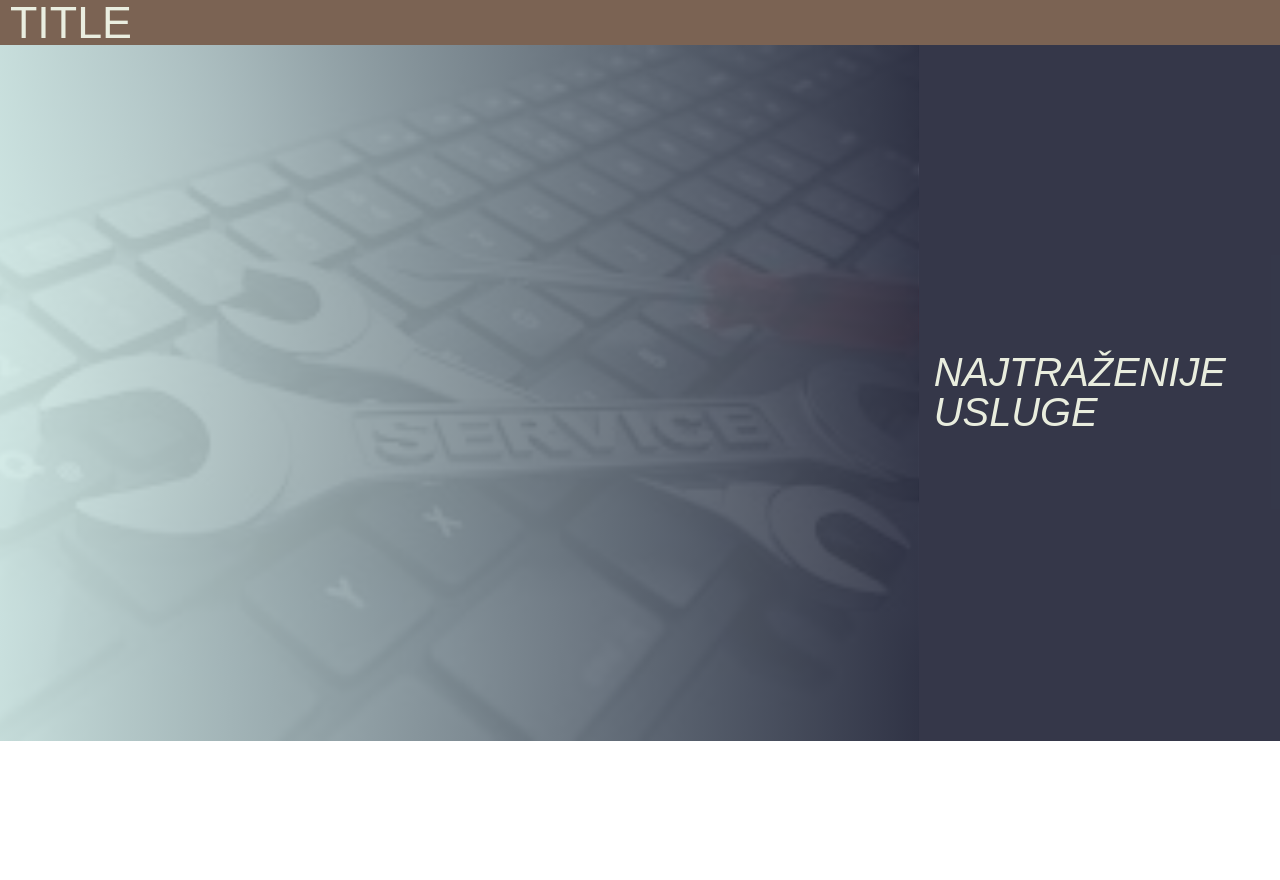
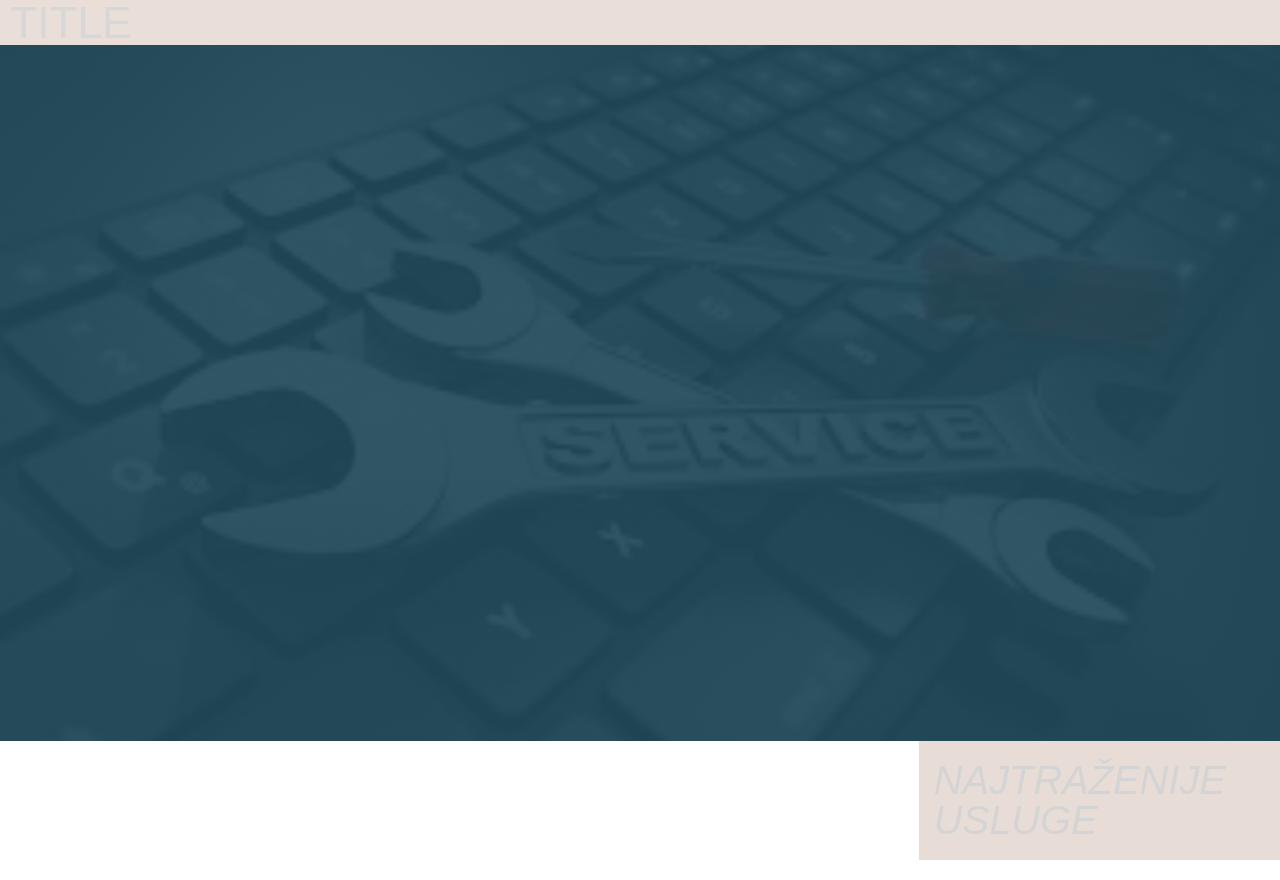
Before and after one commit to pavled898/srv, an Angular app: page / in a window 1280 px wide. Built offline with nearby package versions, Linux system fonts and the light colour scheme.

Commit message:
new colors

```diff
--- a/src/app/app.component.scss
+++ b/src/app/app.component.scss
@@ -16,15 +16,15 @@
 }
 
 .header {
-    grid-column: full-start / col-end 6;
-    background-image: linear-gradient( to right, rgba($color-2, .93),  rgba($color-1, .93) ), url(../assets/img/head1.jpeg);
+    grid-column: full-start / full-end;
+    background-image: linear-gradient( to right, rgba($color-primary-dark, .93),  rgba($color-primary-dark, .93) ), url(../assets/img/head1.jpeg);
     background-size: cover;
     background-position: center;
 }
 
 .most-wanted {
     grid-column: col-start 7 / full-end;
-    background-color: rgba($color-1, .98);
+    background-color: rgba($color-secondary-light, .98);
     padding: 2rem 1.5rem;
     display: grid;
     grid-template-rows: repeat(4);
--- a/src/app/header/header.component.scss
+++ b/src/app/header/header.component.scss
@@ -10,7 +10,7 @@
     // height: 6vh;
     // min-height: 2vw;
     // width: 100vw;
-    background-color: $color-3;
+    background-color: $color-secondary-light;
     opacity: .93;
     display: grid;
     grid-template-columns: repeat(10, 1fr);
@@ -24,7 +24,7 @@
 }
 
 .primary-heading {
-    color: $color-4;
+    color: $color-grey-dark;
     text-transform: uppercase;
     font-size: 3rem;
 }
--- a/src/scss/_typo.scss
+++ b/src/scss/_typo.scss
@@ -10,7 +10,7 @@
 .heading-1 {
     @extend %heading;
     font-size: 4.5rem;
-    color: $color-4;
+    color: $color-grey-light;
     line-height: 1;
 }
 
@@ -20,20 +20,20 @@
     font-style: italic;
     line-height: 1;
 
-    &--light { color: $color-4; }
-    &--dark { color: $color-4; }
+    &--light { color: $color-grey-light; }
+    &--dark { color: $color-grey-light; }
 }
 
 .heading-3 {
     @extend %heading;
     font-size: 1.6rem;
-    color: $color-3;
+    color: $color-grey-dark;
 }
 
 .heading-4 {
     @extend %heading;
     font-size: 1.9rem;
 
-    &--light { color: $color-4; }
-    &--dark { color: $color-4; }
+    &--light { color: $color-grey-light; }
+    &--dark { color: $color-grey-light; }
 }
--- a/src/scss/_vars.scss
+++ b/src/scss/_vars.scss
@@ -1,8 +1,9 @@
-$color-1:  #313446;
-$color-2:  #d1e9e5;
-$color-3:  #715846;
-$color-4:  #e9edde;
-$color-5:  #ced5b0;
+$color-primary-dark:  #214958;
+$color-primary-light:  #476571;
+$color-secondary-dark:  #d8c7be;
+$color-secondary-light:  #e8dcd6;
+$color-grey-dark:  #414141;
+$color-grey-light: #d4d4d4;
 
 // FONT VARIABLES
 $font-primary: 'Nunito', sans-serif;
```
